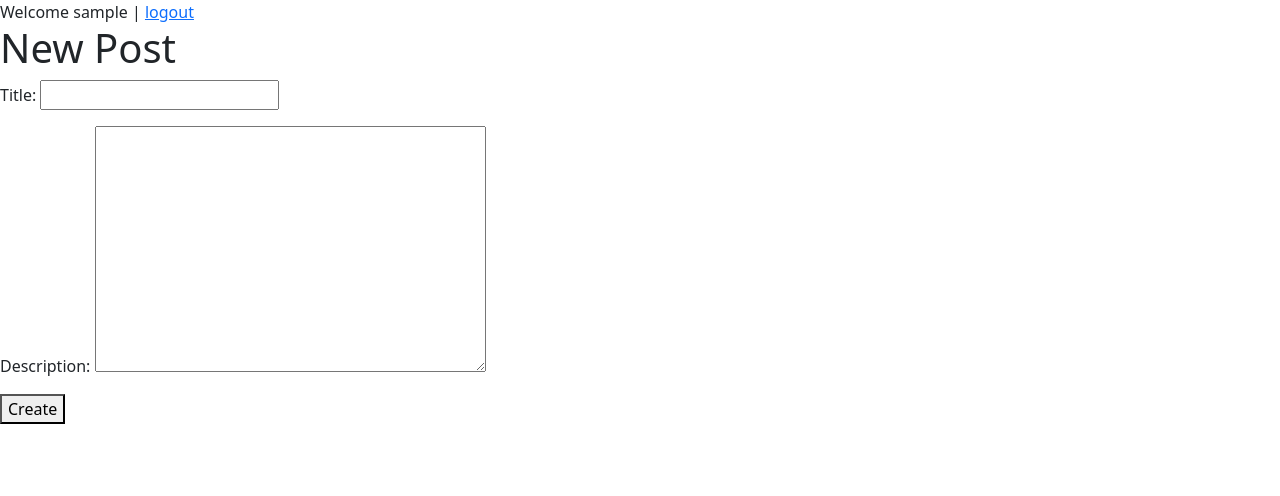
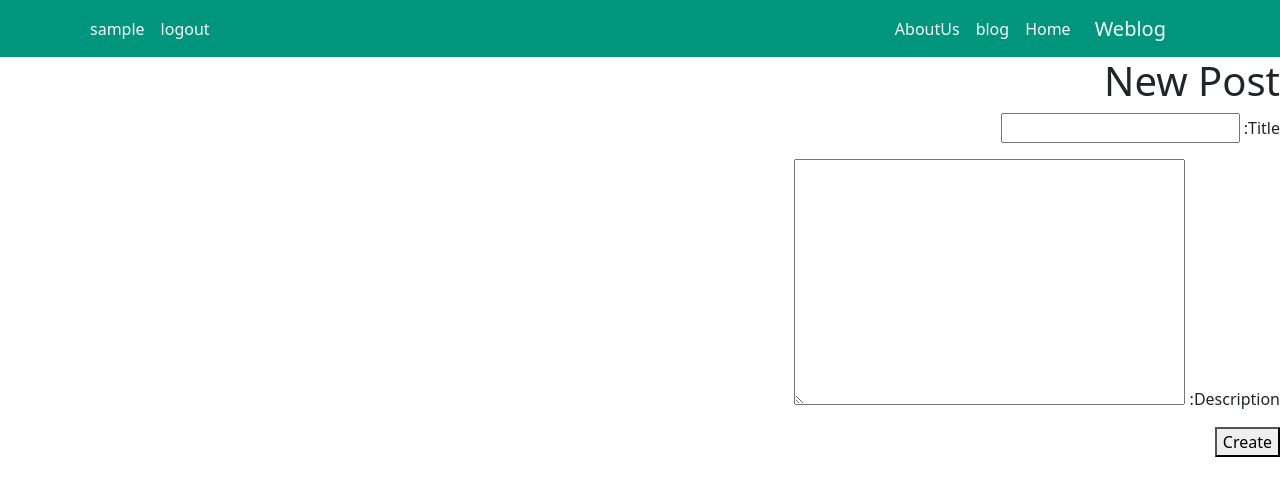
Before and after one commit to amahadnejad/Weblog, a Django app: page /post/new/ in a window 1280 px wide. Shown: the top 496 px of the page. Run offline with Django 4.2, Linux system fonts and the light colour scheme; the visitor is signed in with stand-in values (Sample User, id 1).

Commit message:
Add NavBar To _base.html Template

```diff
--- a/templates/_base.html
+++ b/templates/_base.html
@@ -2,22 +2,50 @@
 <html lang="en">
 <head>
     <meta charset="UTF-8">
-    <meta name="viewport"
-          content="width=device-width, user-scalable=no, initial-scale=1.0, maximum-scale=1.0, minimum-scale=1.0">
+    <meta name="viewport" content="width=device-width, initial-scale=1.0">
     <meta http-equiv="X-UA-Compatible" content="ie=edge">
     <link href="https://cdn.jsdelivr.net/npm/bootstrap@5.3.3/dist/css/bootstrap.min.css" rel="stylesheet"
           integrity="sha384-QWTKZyjpPEjISv5WaRU9OFeRpok6YctnYmDr5pNlyT2bRjXh0JMhjY6hW+ALEwIH" crossorigin="anonymous">
     <title>{% block page_title %}{% endblock page_title %}</title>
 </head>
-<body>
+<body dir="rtl">
+<nav class="navbar navbar-expand-lg" style="background-color: #00967d;" dir="rtl">
+    <div class="container">
+        <a class="navbar-brand" href="">
+            <img src="" alt="" height="30"
+                 class="d-inline-block align-text-top">
+        </a>
+        <a class="navbar-brand mx-3  text-light" href="">Weblog</a>
+        <button class="navbar-toggler" type="button" data-bs-toggle="collapse" data-bs-target="#navbarNavAltMarkup"
+                aria-controls="navbarNavAltMarkup" aria-expanded="false" aria-label="Toggle navigation">
+            <span class="navbar-toggler-icon"></span>
+        </button>
+        <div class="collapse navbar-collapse" id="navbarNavAltMarkup">
+            <div class="navbar-nav">
+                <a class="nav-link active  text-light" aria-current="page" href="">Home</a>
+                <a class="nav-link active  text-light" aria-current="page" href="">blog</a>
+                <a class="nav-link active  text-light" href="">AboutUs</a>
+            </div>
+        </div>
         {% if user.is_authenticated %}
-        Welcome {{ user.username }} | <a href="{% url 'account_logout' %}">logout</a>
+            <div class="navbar-nav">
+                <a class="nav-link active  text-light text-decoration-none" href="{% url 'account_logout' %}">logout</a>
+                <a class="nav-link active text-light">{{ user.username }}</a>
+            </div>
         {% else %}
-        <a href="{% url 'account_login' %}">login</a> | <a href="{% url 'account_signup' %}">signup</a>
+            <div class="navbar-nav">
+                <a href="{% url 'account_login' %}" class="nav-link active text-decoration-none  text-light">login</a>
+
+                <a href="{% url 'account_signup' %}" class="nav-link active text-decoration-none  text-light">signup</a>
+            </div>
         {% endif %}
+    </div>
+</nav>
+
 
 {% block content %}
 {% endblock content %}
+
 <script src="https://cdn.jsdelivr.net/npm/bootstrap@5.3.3/dist/js/bootstrap.bundle.min.js"
         integrity="sha384-YvpcrYf0tY3lHB60NNkmXc5s9fDVZLESaAA55NDzOxhy9GkcIdslK1eN7N6jIeHz"
         crossorigin="anonymous"></script>
```
Lines whose indentation alone changed are shown as unchanged.
